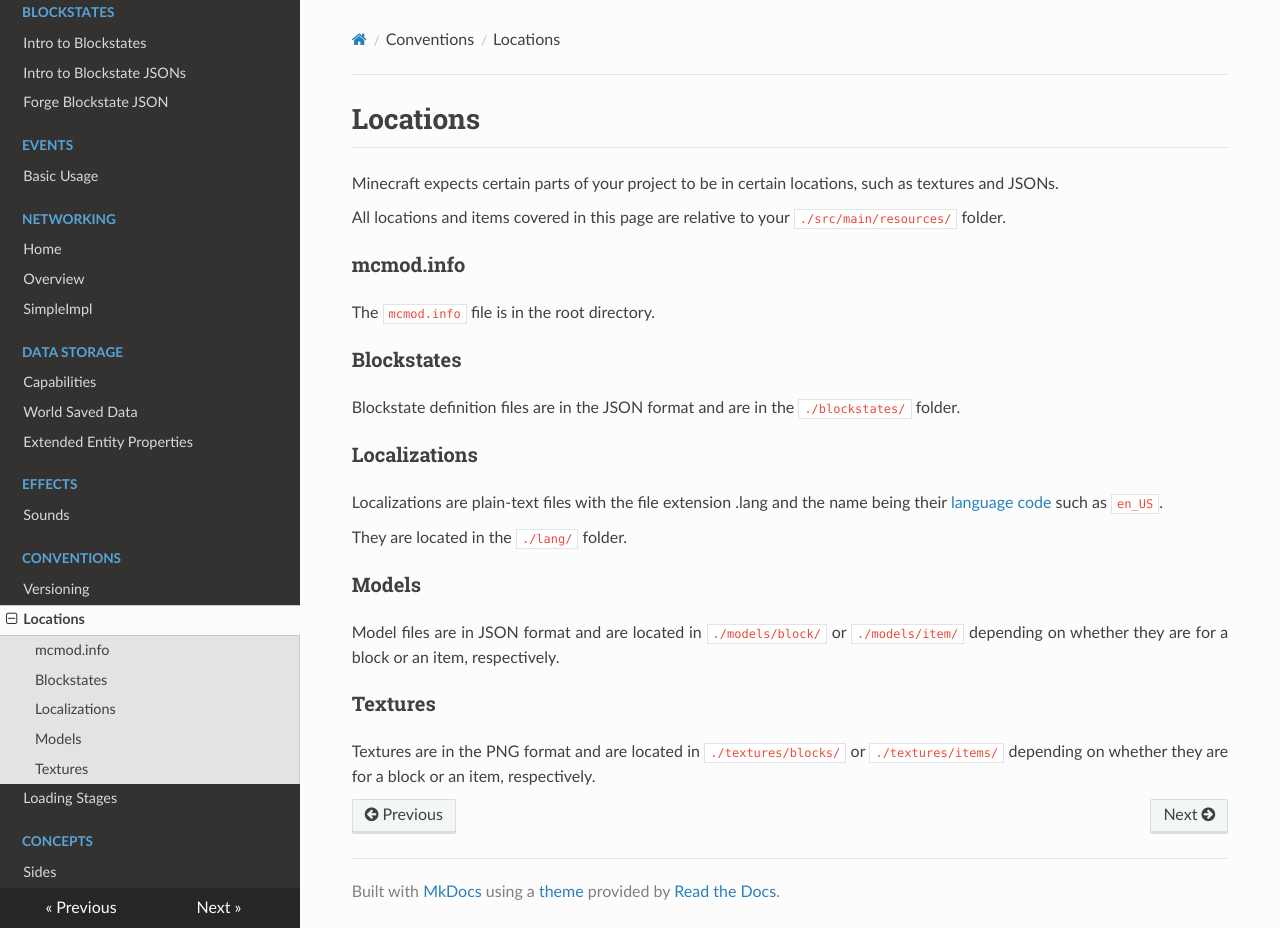
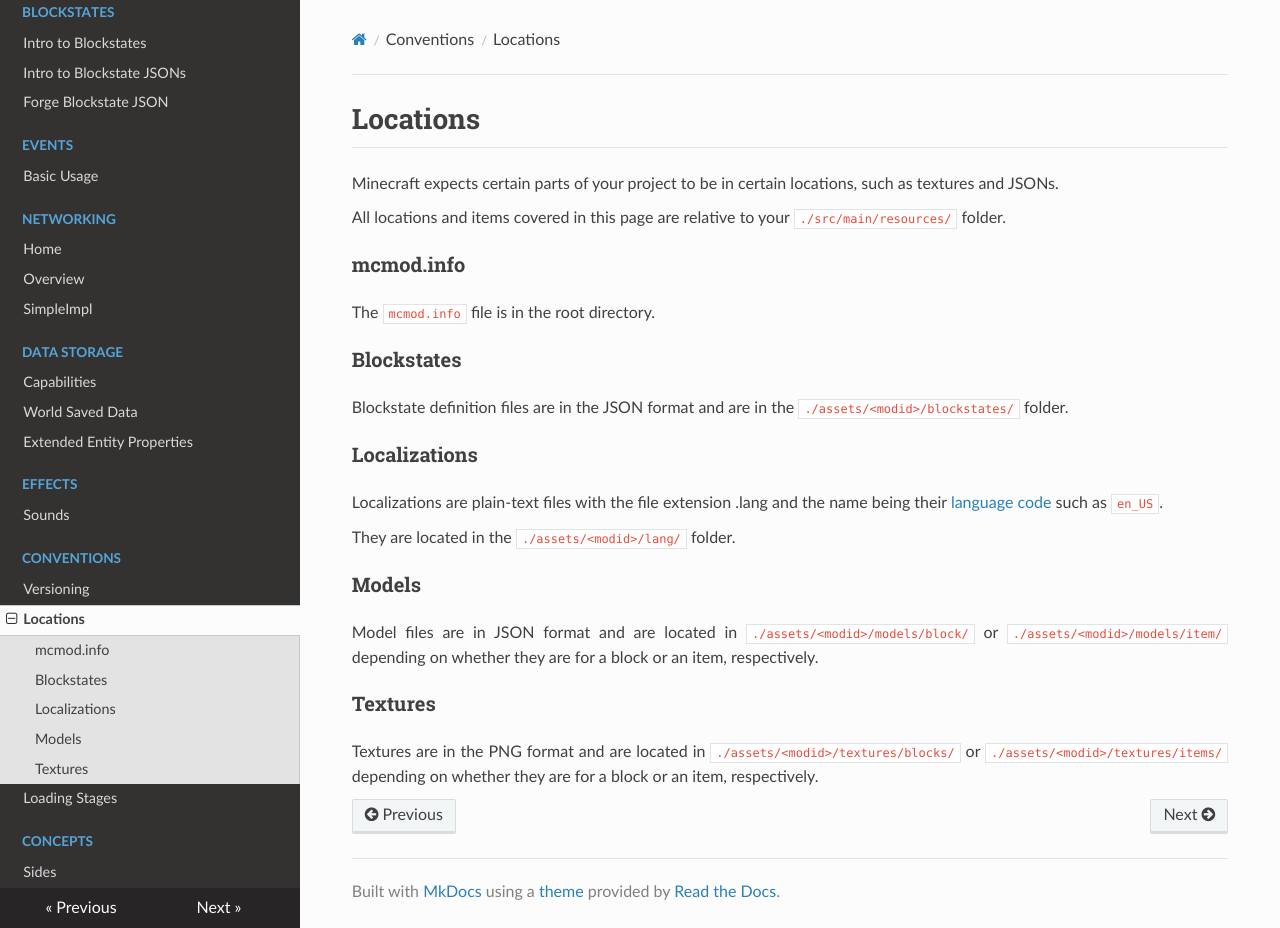
Before and after one commit to MinecraftForge/Documentation, an MkDocs documentation site: the page built from docs/conventions/locations.md, in a window 1280 px wide and 928 px high. Built offline with MkDocs 1.6.1, drawn with Linux system fonts in a browser that asks for light colours; nearby versions of some CDN libraries; old or Windows-style settings are respelled for this version of MkDocs.

Commit message:
Fix paths in locations.md
All file types except `mcmod.info` go in the `assets/<modid>` folder rather than the root `src/main/resources/` folder.

```diff
--- a/docs/conventions/locations.md
+++ b/docs/conventions/locations.md
@@ -11,18 +11,18 @@ The `mcmod.info` file is in the root directory.
 
 ### Blockstates
 
-Blockstate definition files are in the JSON format and are in the `./blockstates/` folder.
+Blockstate definition files are in the JSON format and are in the `./assets/<modid>/blockstates/` folder.
 
 ### Localizations
 
 Localizations are plain-text files with the file extension .lang and the name being their [language code](https://msdn.microsoft.com/en-us/library/ee825488(v=cs.20).aspx) such as `en_US`.
 
-They are located in the `./lang/` folder.
+They are located in the `./assets/<modid>/lang/` folder.
 
 ### Models
 
-Model files are in JSON format and are located in `./models/block/` or `./models/item/` depending on whether they are for a block or an item, respectively.
+Model files are in JSON format and are located in `./assets/<modid>/models/block/` or `./assets/<modid>/models/item/` depending on whether they are for a block or an item, respectively.
 
 ### Textures
 
-Textures are in the PNG format and are located in `./textures/blocks/` or `./textures/items/` depending on whether they are for a block or an item, respectively.
+Textures are in the PNG format and are located in `./assets/<modid>/textures/blocks/` or `./assets/<modid>/textures/items/` depending on whether they are for a block or an item, respectively.
```
